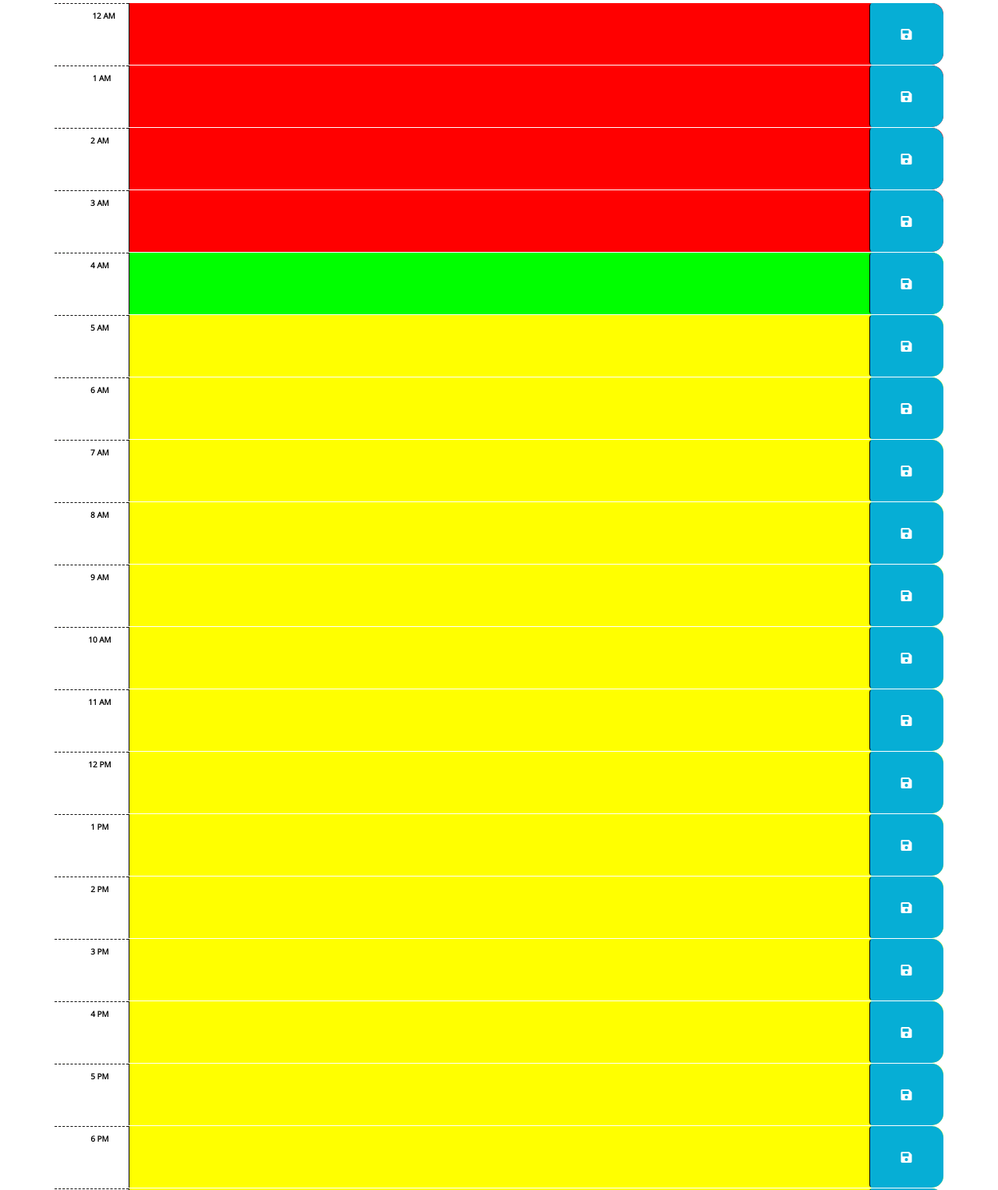
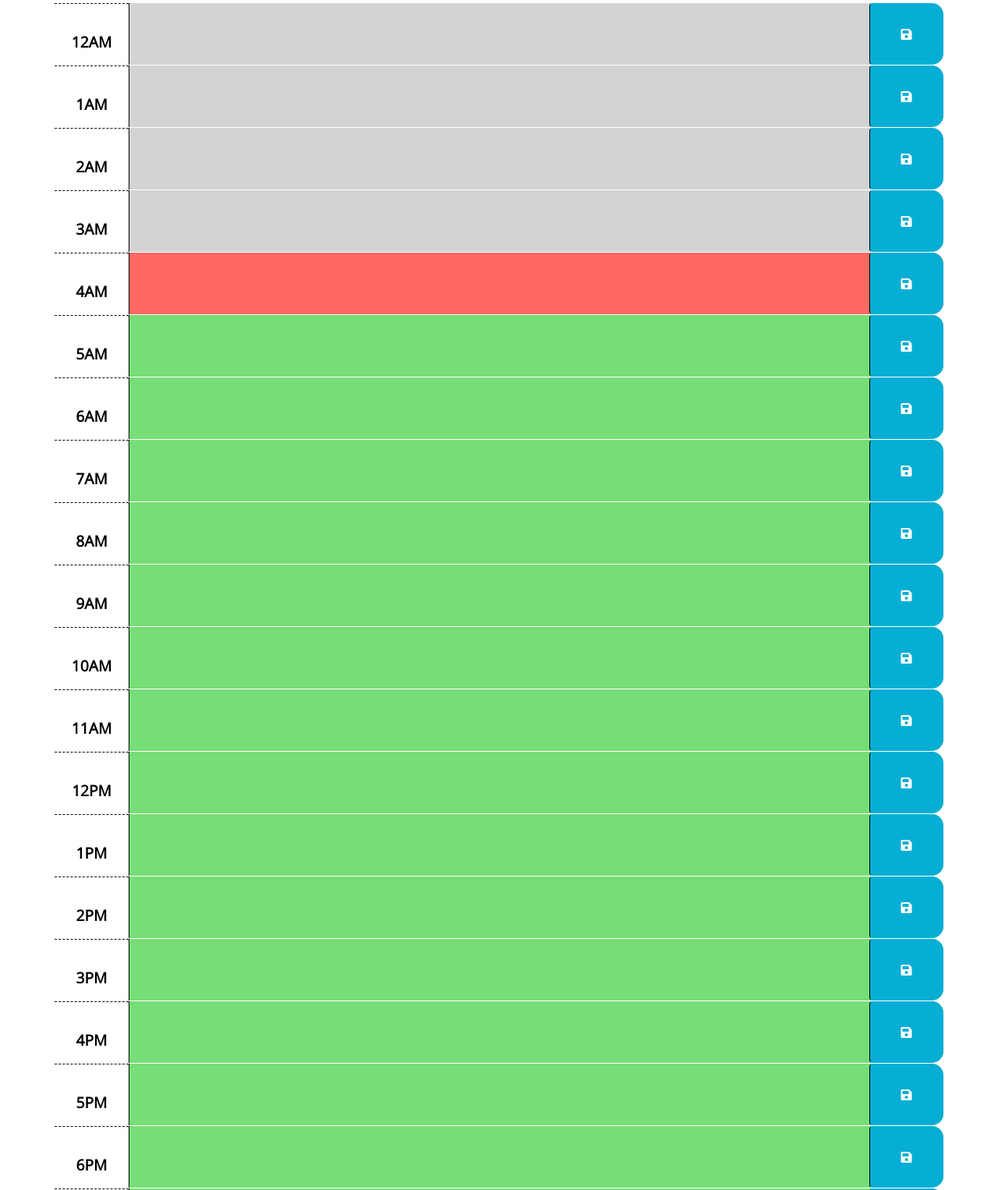
Before and after one commit to TeryKing/Scheduler-Terry-Kim, a plain HTML site: page index.html in a window 1280 px wide. Shown: the part 333-1859 px from the top of the page at 78% size. Drawn offline with nearby package versions, Linux system fonts and the light colour scheme.

Commit message:
css changes, also html fixes for specific PM and AM

```diff
--- a/assets/style.css
+++ b/assets/style.css
@@ -1,6 +1,6 @@
 body {
   font-family: 'Open Sans', sans-serif;
-  font-size: 10px;
+  font-size: 16px;
   font-weight: bolder;
   line-height: 1;
 }
@@ -41,20 +41,22 @@ textarea{
   background-color: #ffffff;
   color: #000000;
   border-top: 1px dashed #000000;
+  font-size: larger;
+
 }
 
 .past {
-  background-color: red;
+  background-color: #d3d3d3;
   color: white;
 }
 
 .present {
-  background-color: lime;
+  background-color: #ff6961;
   color: white;
 }
 
 .future {
-  background-color: yellow;
+  background-color: #77dd77;
   color: white;
 }
 
--- a/index.html
+++ b/index.html
@@ -32,7 +32,7 @@
       <!-- Timeblocks go here -->
       <div id="hour0" class="row time-block">
         <div class="col-md-1 hour">
-            12 AM
+            12AM
         </div>
         <textarea class="col-md-10 description">
         </textarea>
@@ -41,7 +41,7 @@
 
     <div id="hour1" class="row time-block">
       <div class="col-md-1 hour">
-          1 AM
+          1AM
       </div>
       <textarea class="col-md-10 description">
       </textarea>
@@ -50,7 +50,7 @@
 
     <div id="hour2" class="row time-block">
       <div class="col-md-1 hour">
-        2 AM
+        2AM
       </div>
       <textarea class="col-md-10 description">
       </textarea>
@@ -59,7 +59,7 @@
 
     <div id="hour3" class="row time-block">
       <div class="col-md-1 hour">
-        3 AM
+        3AM
       </div>
       <textarea class="col-md-10 description">
       </textarea>
@@ -68,7 +68,7 @@
 
     <div id="hour4" class="row time-block">
       <div class="col-md-1 hour">
-        4 AM
+        4AM
       </div>
       <textarea class="col-md-10 description">
       </textarea>
@@ -77,7 +77,7 @@
 
     <div id="hour5" class="row time-block">
       <div class="col-md-1 hour">
-        5 AM
+        5AM
       </div>
       <textarea class="col-md-10 description">
       </textarea>
@@ -86,7 +86,7 @@
 
     <div id="hour6" class="row time-block">
       <div class="col-md-1 hour">
-        6 AM
+        6AM
       </div>
       <textarea class="col-md-10 description">
       </textarea>
@@ -95,7 +95,7 @@
 
     <div id="hour7" class="row time-block">
       <div class="col-md-1 hour">
-        7 AM
+        7AM
       </div>
       <textarea class="col-md-10 description">
       </textarea>
@@ -104,7 +104,7 @@
 
     <div id="hour8" class="row time-block">
       <div class="col-md-1 hour">
-        8 AM
+        8AM
       </div>
       <textarea class="col-md-10 description">
       </textarea>
@@ -113,7 +113,7 @@
 
     <div id="hour9" class="row time-block">
       <div class="col-md-1 hour">
-        9 AM
+        9AM
       </div>
       <textarea class="col-md-10 description">
       </textarea>
@@ -122,7 +122,7 @@
 
     <div id="hour10" class="row time-block">
       <div class="col-md-1 hour">
-        10 AM
+        10AM
       </div>
       <textarea class="col-md-10 description">
       </textarea>
@@ -131,7 +131,7 @@
 
     <div id="hour11" class="row time-block">
       <div class="col-md-1 hour">
-        11 AM
+        11AM
       </div>
       <textarea class="col-md-10 description">
       </textarea>
@@ -140,7 +140,7 @@
 
     <div id="hour12" class="row time-block">
       <div class="col-md-1 hour">
-        12 PM
+        12PM
       </div>
       <textarea class="col-md-10 description">
       </textarea>
@@ -149,7 +149,7 @@
 
     <div id="hour13" class="row time-block">
       <div class="col-md-1 hour">
-        1 PM
+        1PM
       </div>
       <textarea class="col-md-10 description">
       </textarea>
@@ -158,7 +158,7 @@
 
     <div id="hour14" class="row time-block">
       <div class="col-md-1 hour">
-        2 PM
+        2PM
       </div>
       <textarea class="col-md-10 description">
       </textarea>
@@ -167,7 +167,7 @@
 
     <div id="hour15" class="row time-block">
       <div class="col-md-1 hour">
-        3 PM
+        3PM
       </div>
       <textarea class="col-md-10 description">
       </textarea>
@@ -176,7 +176,7 @@
 
     <div id="hour16" class="row time-block">
       <div class="col-md-1 hour">
-        4 PM
+        4PM
       </div>
       <textarea class="col-md-10 description">
       </textarea>
@@ -185,7 +185,7 @@
 
     <div id="hour17" class="row time-block">
       <div class="col-md-1 hour">
-        5 PM
+        5PM
       </div>
       <textarea class="col-md-10 description">
       </textarea>
@@ -194,7 +194,7 @@
 
     <div id="hour18" class="row time-block">
       <div class="col-md-1 hour">
-        6 PM
+        6PM
       </div>
       <textarea class="col-md-10 description">
       </textarea>
@@ -203,7 +203,7 @@
 
     <div id="hour19" class="row time-block">
       <div class="col-md-1 hour">
-        7 PM
+        7PM
       </div>
       <textarea class="col-md-10 description">
       </textarea>
@@ -212,7 +212,7 @@
 
     <div id="hour20" class="row time-block">
       <div class="col-md-1 hour">
-        8 PM
+        8PM
       </div>
       <textarea class="col-md-10 description">
       </textarea>
@@ -221,7 +221,7 @@
 
     <div id="hour21" class="row time-block">
       <div class="col-md-1 hour">
-        9 PM
+        9PM
       </div>
       <textarea class="col-md-10 description">
       </textarea>
@@ -230,7 +230,7 @@
 
     <div id="hour22" class="row time-block">
       <div class="col-md-1 hour">
-        10 PM
+        10PM
       </div>
       <textarea class="col-md-10 description">
       </textarea>
@@ -239,7 +239,7 @@
 
     <div id="hour23" class="row time-block">
       <div class="col-md-1 hour">
-        11 PM
+        11PM
       </div>
       <textarea class="col-md-10 description">
       </textarea>
```
